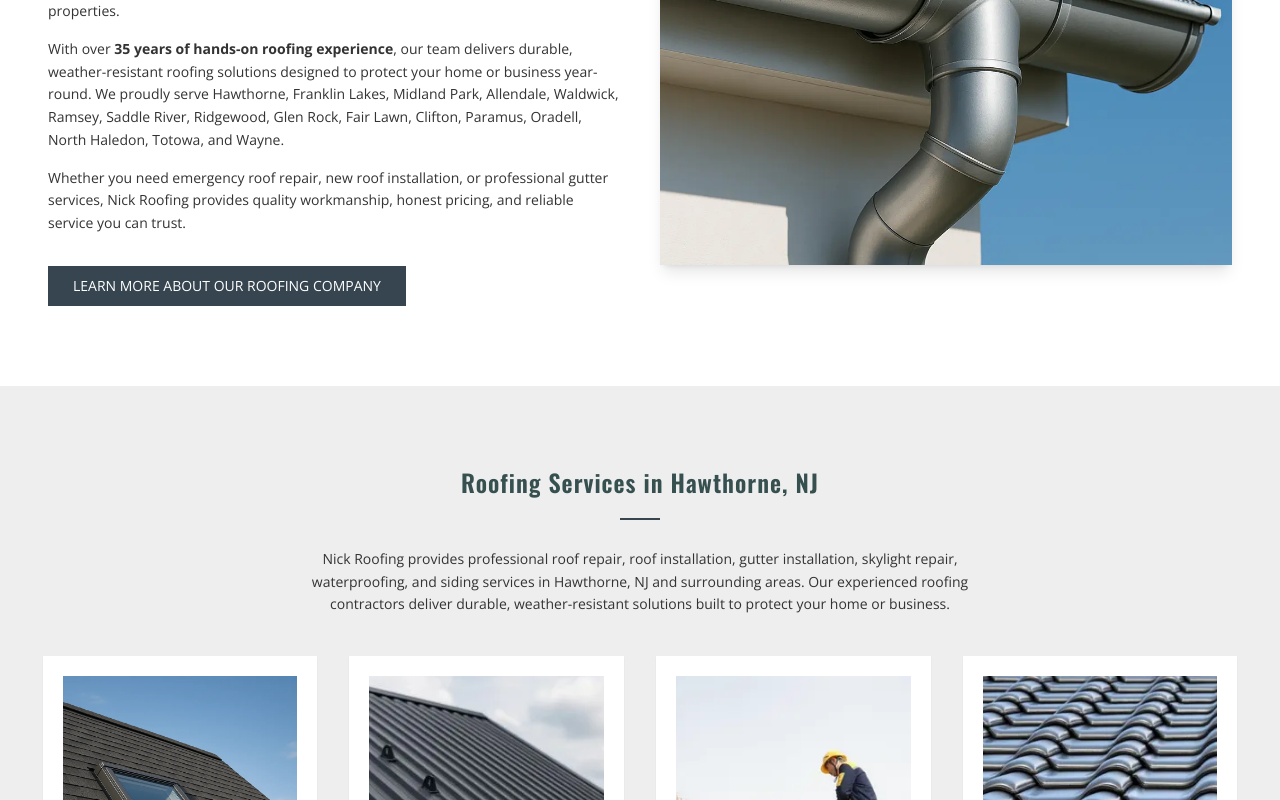
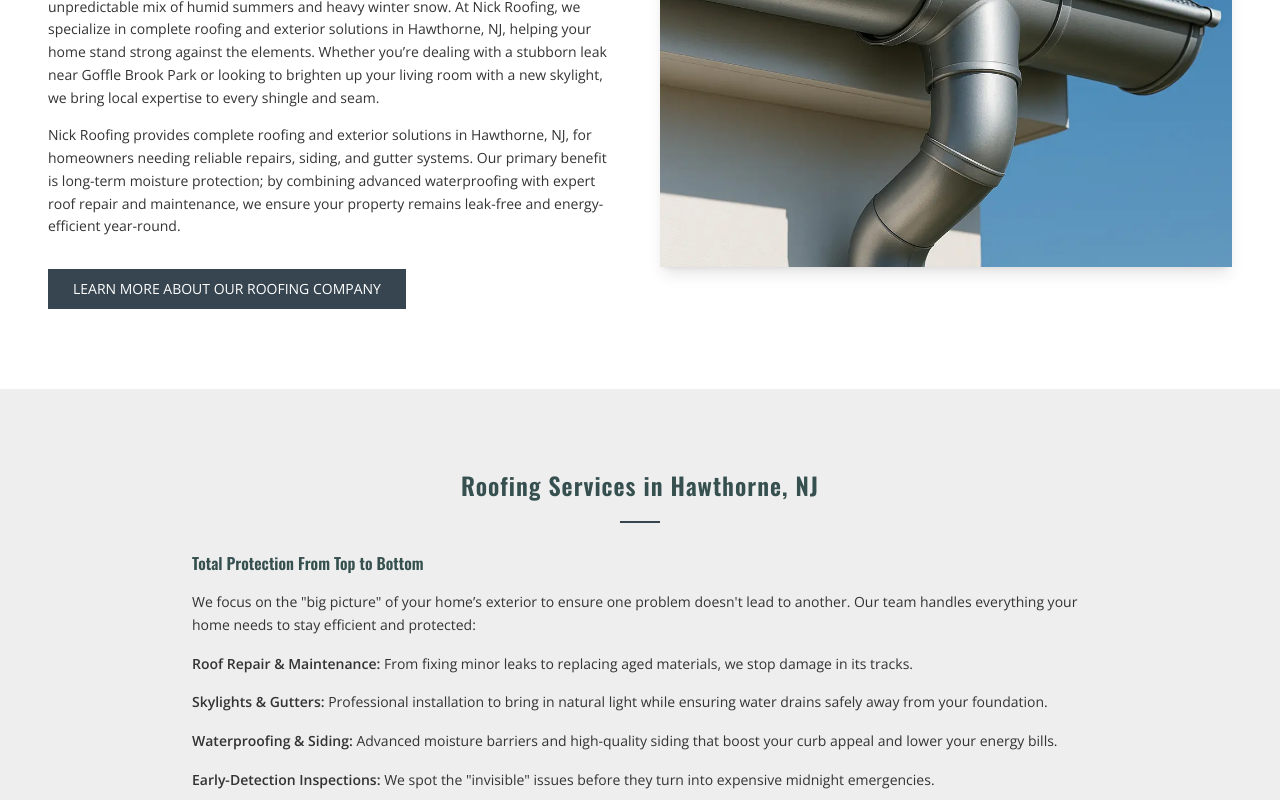
Before and after one commit to compumaxhosting/nick-roofing, a Next.js app: page / in a window 1280 px wide. Shown: the part 1020-1820 px from the top of the page. Built offline with nearby package versions, Linux system fonts and the light colour scheme.

Commit message:
home pahe content

```diff
--- a/src/components/About.tsx
+++ b/src/components/About.tsx
@@ -36,30 +36,28 @@ export default function About() {
 
             <span className="block w-[40px] h-[2px] bg-[#364f4f] mb-[30px]"></span>
 
-            <p className="mb-[15px] text-sm leading-relaxed text-[#333]">
-              Nick Roofing is a trusted roofing contractor serving Hawthorne, NJ
-              and surrounding Passaic County communities. We specialize in
-              <strong>
-                {" "}
-                roof repair, roof installation, gutter installation, skylights,
-                and waterproofing services
-              </strong>{" "}
-              for residential and commercial properties.
+            <p className="mb-[15px] text-L leading-relaxed text-[#333] font-semibold">
+              Trusted Roofing & Exterior Pros Right Here in Hawthorne, NJ
             </p>
 
             <p className="mb-[15px] text-sm leading-relaxed text-[#333]">
-              With over <strong>35 years of hands-on roofing experience</strong>
-              , our team delivers durable, weather-resistant roofing solutions
-              designed to protect your home or business year-round. We proudly
-              serve Hawthorne, Franklin Lakes, Midland Park, Allendale,
-              Waldwick, Ramsey, Saddle River, Ridgewood, Glen Rock, Fair Lawn,
-              Clifton, Paramus, Oradell, North Haledon, Totowa, and Wayne.
+              Keeping a home bone-dry in North Jersey is no small feat,
+              especially with our unpredictable mix of humid summers and heavy
+              winter snow. At Nick Roofing, we specialize in complete roofing
+              and exterior solutions in Hawthorne, NJ, helping your home stand
+              strong against the elements. Whether you’re dealing with a
+              stubborn leak near Goffle Brook Park or looking to brighten up
+              your living room with a new skylight, we bring local expertise to
+              every shingle and seam.
             </p>
 
             <p className="mb-[15px] text-sm leading-relaxed text-[#333]">
-              Whether you need emergency roof repair, new roof installation, or
-              professional gutter services, Nick Roofing provides quality
-              workmanship, honest pricing, and reliable service you can trust.
+              Nick Roofing provides complete roofing and exterior solutions in
+              Hawthorne, NJ, for homeowners needing reliable repairs, siding,
+              and gutter systems. Our primary benefit is long-term moisture
+              protection; by combining advanced waterproofing with expert roof
+              repair and maintenance, we ensure your property remains leak-free
+              and energy-efficient year-round.
             </p>
 
             <Link
--- a/src/components/ServiceAreaSection.tsx
+++ b/src/components/ServiceAreaSection.tsx
@@ -1,9 +1,46 @@
 "use client";
+import { useState } from "react";
 
 export default function ServiceAreasSection() {
+  const [openIndex, setOpenIndex] = useState<number | null>(null);
+
+  const faqs = [
+    {
+      question: "What is the main cause of roof leaks in Hawthorne?",
+      answer:
+        "In our area, ice dams and debris buildup in gutters are the biggest culprits. Regular maintenance and proper gutter installation are your best defenses.",
+    },
+    {
+      question: "Does new siding actually improve insulation?",
+      answer:
+        "Yes! Modern siding acts like a protective blanket for your home, keeping you warmer in the winter and cooler during those humid NJ summers.",
+    },
+    {
+      question: "How long does a typical roof repair take?",
+      answer:
+        "Most minor repairs or skylight fixes can be completed in a single day, minimizing disruption to your family’s routine.",
+    },
+  ];
+
   return (
     <section className="px-4 md:px-12 py-10 bg-white">
       <div className="max-w-screen-xl mx-auto">
+        {/* Why Choose Us Section */}
+        <div className="mb-8">
+          <h2 className="text-xl md:text-2xl font-bold tracking-wide text-[#364f4f] mb-3">
+            Why Hawthorne Neighbors Choose Us
+          </h2>
+
+          <span className="block w-12 h-[2px] bg-[#364f4f] mb-4"></span>
+
+          <p className="text-sm leading-relaxed text-[#333]">
+            We know the local architecture and the specific weather challenges
+            of Passaic County. We don’t just provide a service; we provide peace
+            of mind through honest pricing, durable materials, and a commitment
+            to keeping our community’s homes safe.
+          </p>
+        </div>
+
         {/* Section Heading */}
         <h2 className="text-xl md:text-2xl font-bold tracking-wide text-[#364f4f] mb-4">
           Roofing Service Areas in Hawthorne, NJ & Surrounding Communities
@@ -29,13 +66,47 @@ export default function ServiceAreasSection() {
         </p>
 
         {/* Closing SEO Paragraph */}
-        <p className="text-sm leading-relaxed text-[#333]">
+        <p className="text-sm leading-relaxed text-[#333] mb-8">
           If you are searching for a reliable roofing company near Hawthorne,
           NJ, our experienced team is ready to provide durable,
           weather-resistant solutions backed by over 35 years of hands-on
           experience. Contact Nick Roofing today for dependable service and
           honest pricing.
         </p>
+
+        {/* FAQ Section */}
+        <div>
+          <h2 className="text-xl md:text-2xl font-bold tracking-wide text-[#364f4f] mb-4">
+            FAQ
+          </h2>
+          <span className="block w-12 h-[2px] bg-[#364f4f] mb-6"></span>
+
+          <div className="space-y-3">
+            {faqs.map((faq, index) => (
+              <div key={index} className="border border-gray-200 rounded-lg">
+                <button
+                  onClick={() =>
+                    setOpenIndex(openIndex === index ? null : index)
+                  }
+                  className="w-full text-left px-4 py-3 flex justify-between items-center"
+                >
+                  <span className="font-medium text-[#333]">
+                    {faq.question}
+                  </span>
+                  <span className="text-xl">
+                    {openIndex === index ? "-" : "+"}
+                  </span>
+                </button>
+
+                {openIndex === index && (
+                  <div className="px-4 pb-4 pt-4 text-md text-[#555]">
+                    {faq.answer}
+                  </div>
+                )}
+              </div>
+            ))}
+          </div>
+        </div>
       </div>
     </section>
   );
--- a/src/components/Services.tsx
+++ b/src/components/Services.tsx
@@ -46,13 +46,51 @@ export default function Services() {
           </h2>
           <span className="block mx-auto w-10 h-0.5 bg-[#36454F] mb-7"></span>
 
-          <p className="max-w-2xl mx-auto text-sm text-[#333] leading-relaxed">
-            Nick Roofing provides professional roof repair, roof installation,
-            gutter installation, skylight repair, waterproofing, and siding
-            services in Hawthorne, NJ and surrounding areas. Our experienced
-            roofing contractors deliver durable, weather-resistant solutions
-            built to protect your home or business.
-          </p>
+          <div className="max-w-4xl mx-auto text-sm text-[#333] leading-relaxed text-left space-y-4">
+            <h3 className="font-semibold text-[#364f4f] text-base">
+              Total Protection From Top to Bottom
+            </h3>
+
+            <p>
+              We focus on the &quot;big picture&quot; of your home’s exterior to ensure
+              one problem doesn&apos;t lead to another. Our team handles everything
+              your home needs to stay efficient and protected:
+            </p>
+
+            <div>
+              <span className="font-semibold">Roof Repair & Maintenance: </span>
+              <span>
+                From fixing minor leaks to replacing aged materials, we stop
+                damage in its tracks.
+              </span>
+            </div>
+
+            <div>
+              <span className="font-semibold">Skylights & Gutters: </span>
+              <span>
+                Professional installation to bring in natural light while
+                ensuring water drains safely away from your foundation.
+              </span>
+            </div>
+
+            <div>
+              <span className="font-semibold">Waterproofing & Siding: </span>
+              <span>
+                Advanced moisture barriers and high-quality siding that boost
+                your curb appeal and lower your energy bills.
+              </span>
+            </div>
+
+            <div>
+              <span className="font-semibold">
+                Early-Detection Inspections:{" "}
+              </span>
+              <span>
+                We spot the &quot;invisible&quot; issues before they turn into expensive
+                midnight emergencies.
+              </span>
+            </div>
+          </div>
         </div>
 
         {/* Services Grid */}
```
